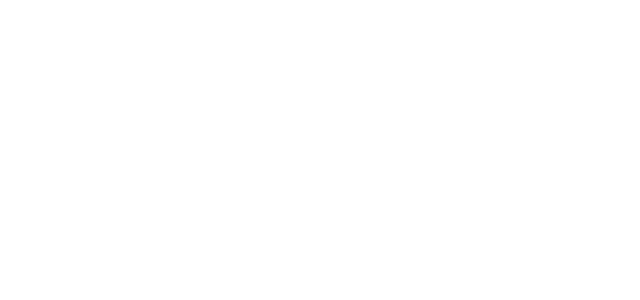
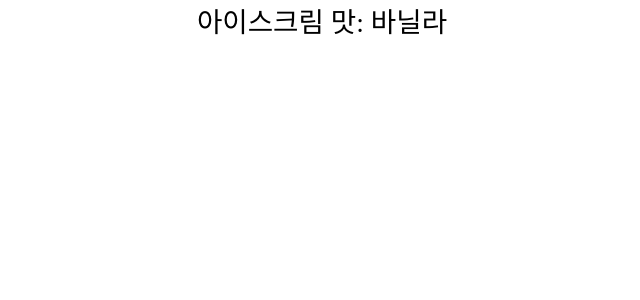
Before and after one commit to osparking/react-exercise, a React (Vite) app: page / in a window 1280 px wide. Shown: the top 300 px of the page, without its empty margins (318-958 px from the left). Built offline with nearby package versions, Linux system fonts and the light colour scheme.

Commit message:
just pass flavour to grand child

```diff
--- a/src/App.css
+++ b/src/App.css
@@ -7,4 +7,5 @@
   flex-direction: column;
   justify-content: center;
   align-items: center;
+  font-size: 1.2em;
 }
--- a/src/App.jsx
+++ b/src/App.jsx
@@ -1,7 +1,11 @@
 import './App.css';
 
+function FlavouredCompo({flavour}) {
+  return <div>아이스크림 맛: {flavour}</div>
+}
+
 function CompoA({flavour}) {
-
+  return <FlavouredCompo flavour={flavour} />;
 }
 
 function App() {
```
